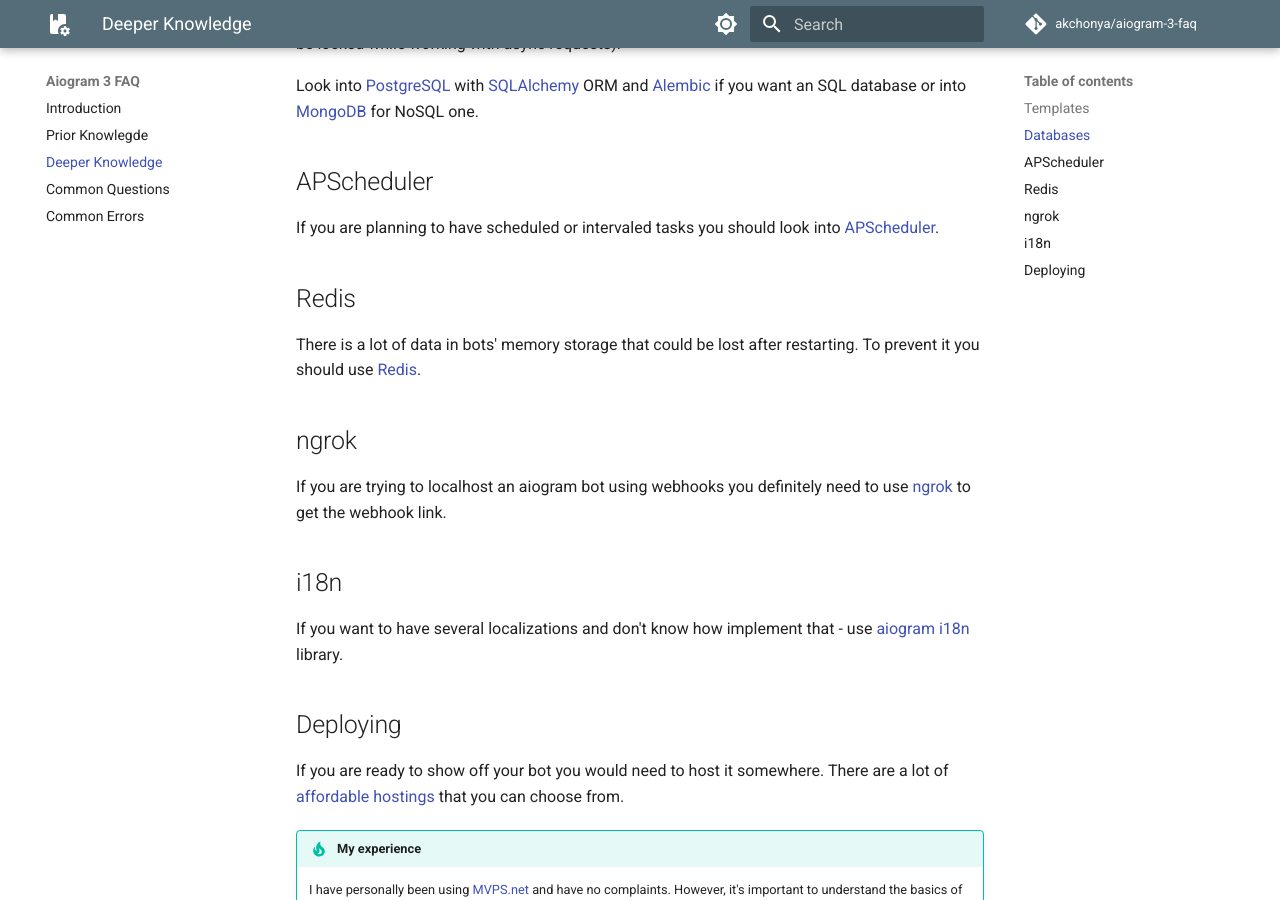
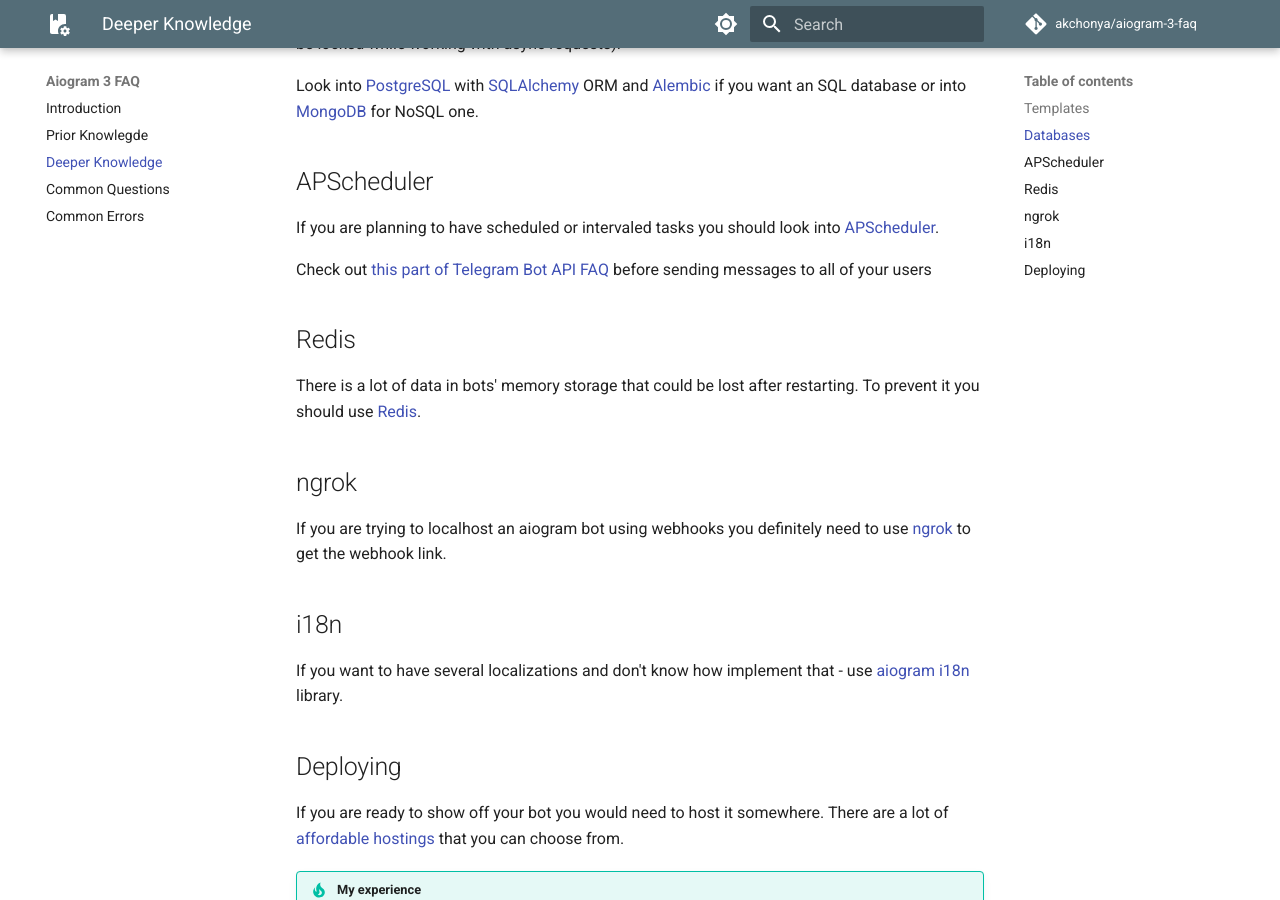
Before and after one commit to akchonya/aiogram-3-faq, an MkDocs documentation site: the page built from docs/deeper_knowledge.md, in a window 1280 px wide and 900 px high, scrolled down 833 px. Built offline with MkDocs 1.6.1 and Material for MkDocs 9.7.7, drawn with Linux system fonts in a browser that asks for light colours; comment, search, counter and statistics services are not loaded.

Commit message:
add broadcasting to user question

```diff
--- a/docs/deeper_knowledge.md
+++ b/docs/deeper_knowledge.md
@@ -32,6 +32,8 @@
 
 If you are planning to have scheduled or intervaled tasks you should look into [APScheduler](https://apscheduler.readthedocs.io/en/3.x/).
 
+Check out [this part of Telegram Bot API FAQ](https://core.telegram.org/bots/faq#broadcasting-to-users) before sending messages to all of your users
+
 ## Redis
 
 There is a lot of data in bots' memory storage that could be lost after restarting. To prevent it you should use [Redis](https://redis.io/).
```
